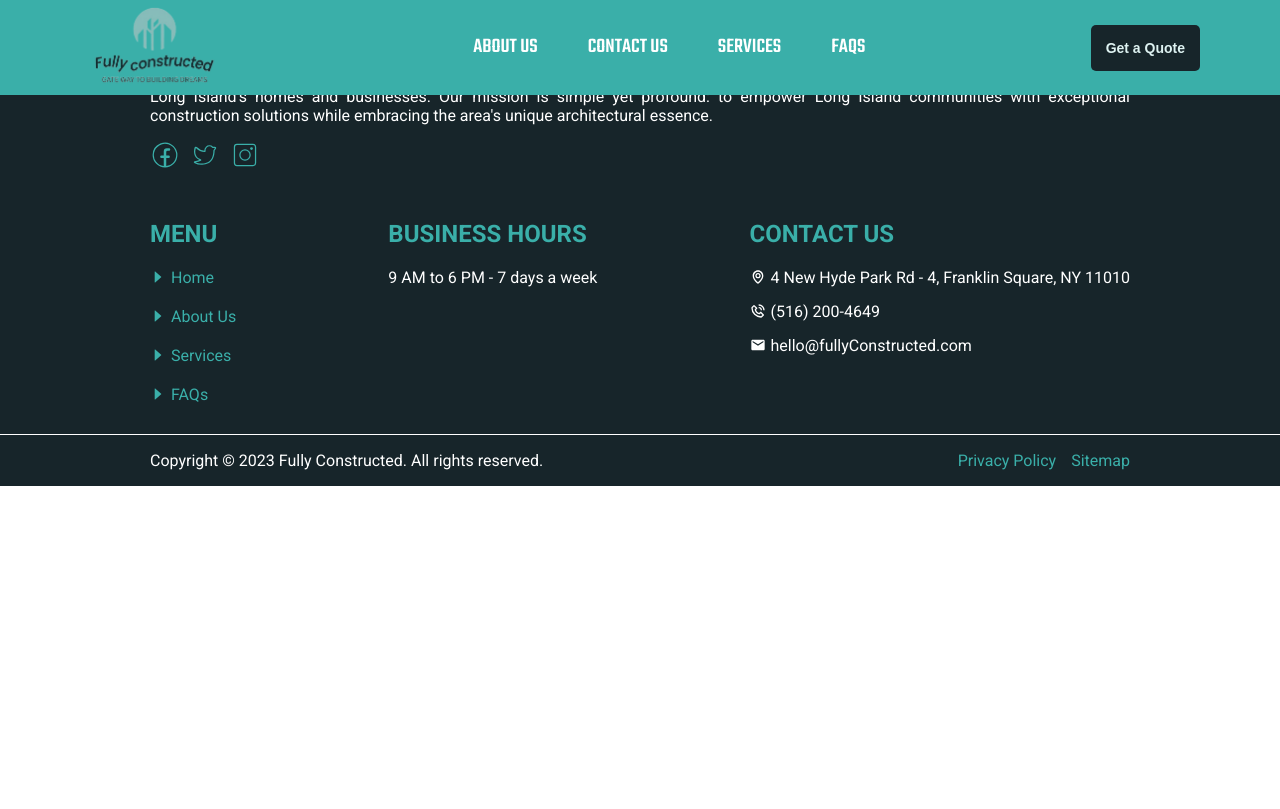
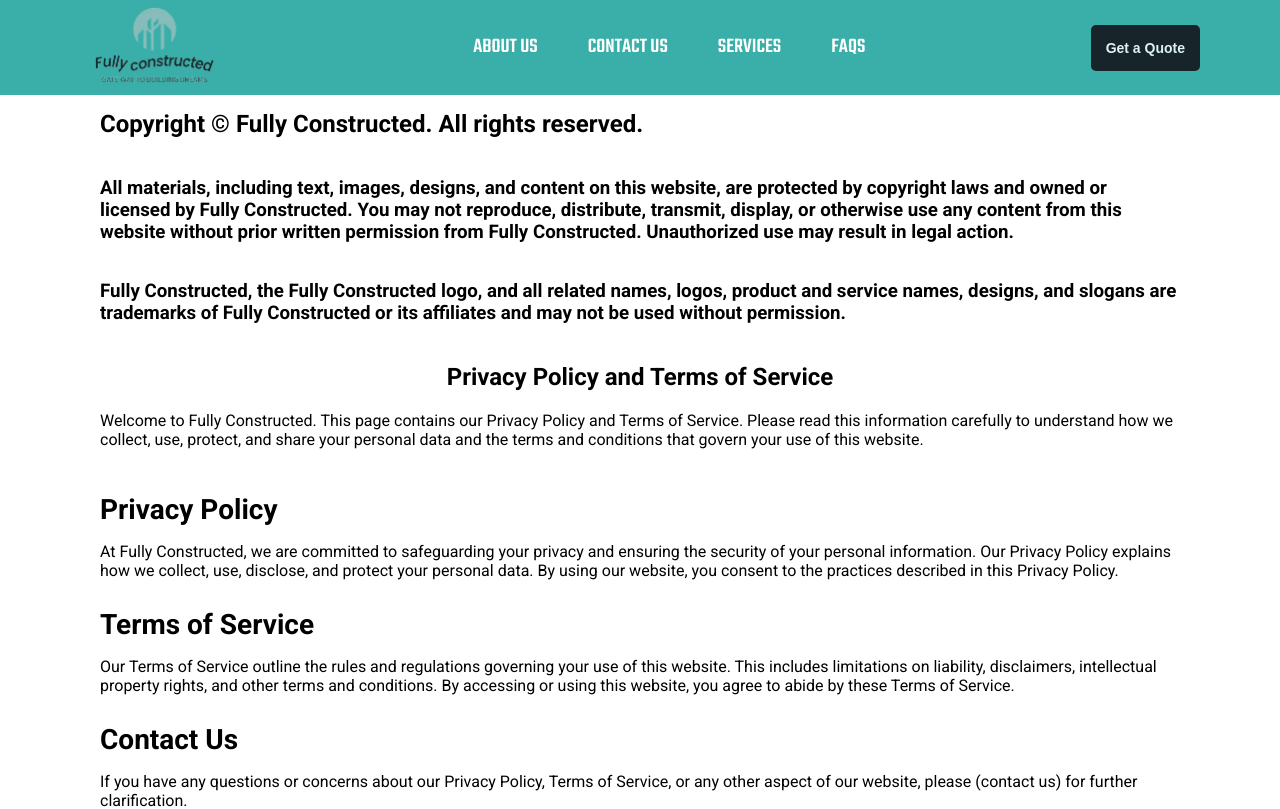
Before and after one commit to Wahaj-Ali/construction-web, a React (Create React App) app: page /privacy-policy in a window 1280 px wide. Shown: the top 809 px of the page. Built offline with nearby package versions, Linux system fonts and the light colour scheme.

Commit message:
Create & Add 'privacy policy' page.

```diff
--- a/src/App.js
+++ b/src/App.js
@@ -11,6 +11,7 @@ import Services from './Pages/Services/Services';
 import Service from './Components/Service/Service';
 import { getServiceData } from './Data/Service/ServiceData';
 import GetAQuote from './Pages/Get A Quote/GetAQuote';
+import TermsOfService from './Pages/Terms of Service/TermsOfService';
 
 
 function App() {
@@ -32,6 +33,7 @@ function App() {
             />
           ))}
           <Route path="/get-a-quote" element={<GetAQuote />} />
+          <Route path='/privacy-policy' element={<TermsOfService />} />
         </Routes>
         <Footer />
       </Router>
--- /dev/null
+++ b/src/Pages/Terms of Service/TermsOfService.css
@@ -0,0 +1,32 @@
+.terms_of_service {
+    display: flex;
+    flex-direction: column;
+    margin-top: 90px;
+    padding: 0 100px;
+  }
+
+  .tos-intro h2 {
+    text-align: center;
+  }
+
+  .tos-content h3 {
+    font-size: 28px;
+    margin-bottom: 0;
+  }
+
+  @media (max-width: 768px) {
+    .terms_of_service {
+      padding: 0 80px;
+    }
+  }
+
+  @media (max-width: 430px) {
+    .terms_of_service {
+      padding: 0 20px;
+    }
+
+    .tos-content h3 {
+      font-weight: 600;
+      font-size: 22px;
+    }
+  }
--- /dev/null
+++ b/src/Pages/Terms of Service/TermsOfService.jsx
@@ -0,0 +1,35 @@
+import React from 'react';
+import './TermsOfService.css';
+
+const TermsOfService = () => {
+    return (
+        <div className='terms_of_service'>
+            <h2>Copyright © Fully Constructed. All rights reserved. </h2>
+            <h3>All materials, including text, images, designs, and content on this website, are protected by copyright laws and owned or licensed by Fully Constructed. You may not reproduce, distribute, transmit, display, or otherwise use any content from this website without prior written permission from Fully Constructed. Unauthorized use may result in legal action. </h3>
+            <h3>Fully Constructed, the Fully Constructed logo, and all related names, logos, product and service names, designs, and slogans are trademarks of Fully Constructed or its affiliates and may not be used without permission. </h3>
+
+            <div className="tos-intro">
+                <h2>Privacy Policy and Terms of Service</h2>
+                <p>Welcome to Fully Constructed. This page contains our Privacy Policy and Terms of Service. Please read this information carefully to understand how we collect, use, protect, and share your personal data and the terms and conditions that govern your use of this website.</p>
+            </div>
+
+            <div className="tos-content">
+                <h3>Privacy Policy </h3>
+                <p>At Fully Constructed, we are committed to safeguarding your privacy and ensuring the security of your personal information. Our Privacy Policy explains how we collect, use, disclose, and protect your personal data. By using our website, you consent to the practices described in this Privacy Policy. </p>
+
+                <h3>Terms of Service </h3>
+                <p>Our Terms of Service outline the rules and regulations governing your use of this website. This includes limitations on liability, disclaimers, intellectual property rights, and other terms and conditions. By accessing or using this website, you agree to abide by these Terms of Service.</p>
+
+                <h3>Contact Us </h3>
+                <p>If you have any questions or concerns about our Privacy Policy, Terms of Service, or any other aspect of our website, please (contact us) for further clarification. </p>
+                <p>Your use of this website indicates your acceptance of our Privacy Policy and Terms of Service. If you do not agree with any part of these policies, please refrain from using this website. </p>
+
+                <h3>Updates to Policies </h3>
+                <p>Fully Constructed reserves the right to make changes to our Privacy Policy and Terms of Service at any time. Any revisions will be effective immediately upon posting on this page. It is your responsibility to regularly review this page to stay informed of any updates. </p>
+
+            </div>
+        </div>
+    )
+}
+
+export default TermsOfService
```
